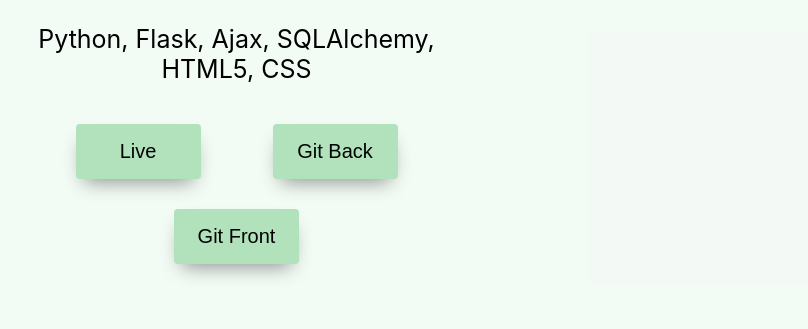
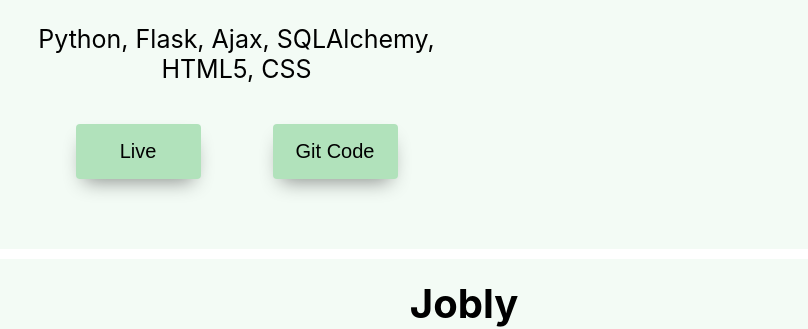
Before and after one commit to J-Russell329/Profolio, a React (Create React App) app: page / in a window 1280 px wide. Shown: the part 2764-3093 px from the top of the page, without its empty margins (176-984 px from the left). Built offline with nearby package versions, Linux system fonts and the light colour scheme.

Commit message:
adding in some links to finished projects

```diff
--- a/src/App.js
+++ b/src/App.js
@@ -49,10 +49,10 @@
 					altText="twiter clone warbler project"
 					btn1
 					btn1Name="Live"
+					btn1Link="https://jacob-russell-warbler.herokuapp.com/"
 					btn2
-					btn2Name="Git Back"
-					btn3
-					btn3Name="Git Front"
+					btn2Name="Git Code"
+					btn2Link="https://github.com/J-Russell329/warbler"
 				/>
 				<Card
 					screenSize={screenSize}
```
